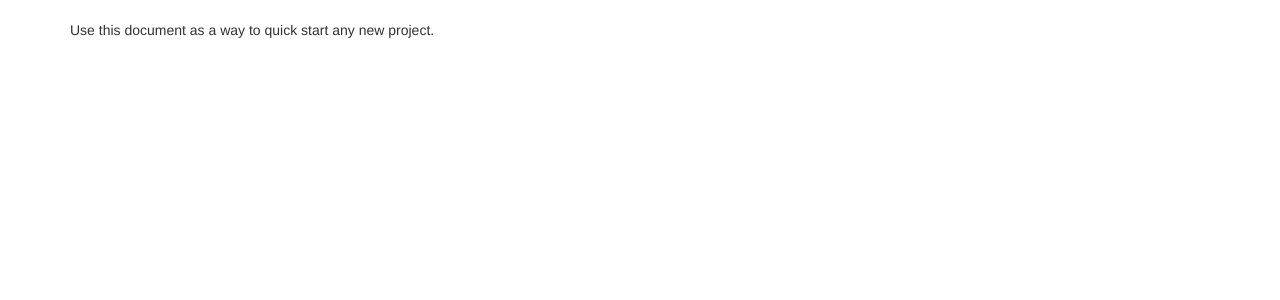
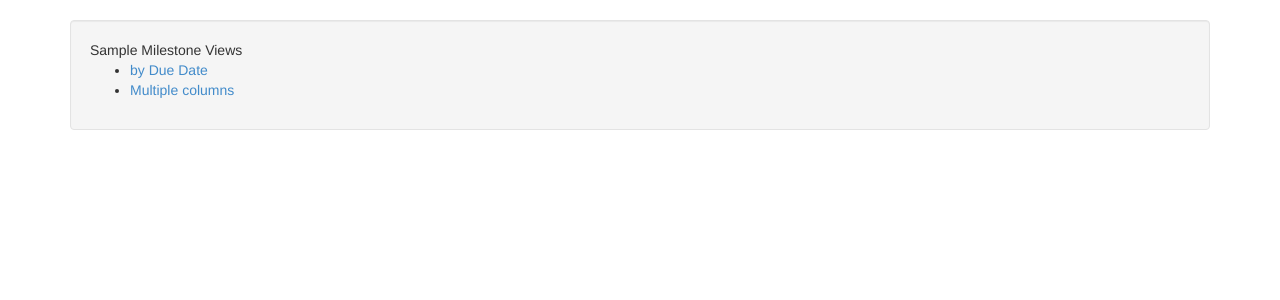
Before and after one commit to IQSS/milestone-reader, a Django app: page / in a window 1280 px wide. Shown: the top 300 px of the page. Run offline with Django 3.2, Linux system fonts and the light colour scheme; some libraries are stand-ins or nearby versions.

Commit message:
template update

```diff
--- a/milestone_reader/templates/base.html
+++ b/milestone_reader/templates/base.html
@@ -38,7 +38,13 @@
       <h3>{{ page_title }}</h3>
 
       {% block content %}
-        <p>Use this document as a way to quick start any new project.</p>
+      <div class="well">
+          Sample Milestone Views
+        <ul>
+            <li><a href="{% url 'view_by_due_date' %}">by Due Date</a></li>
+            <li><a href="{% url 'view_by_columns' %}">Multiple columns</a></li>
+        </ul>
+      </div>
       {% endblock %}
 
     </div> <!-- /container -->
```
